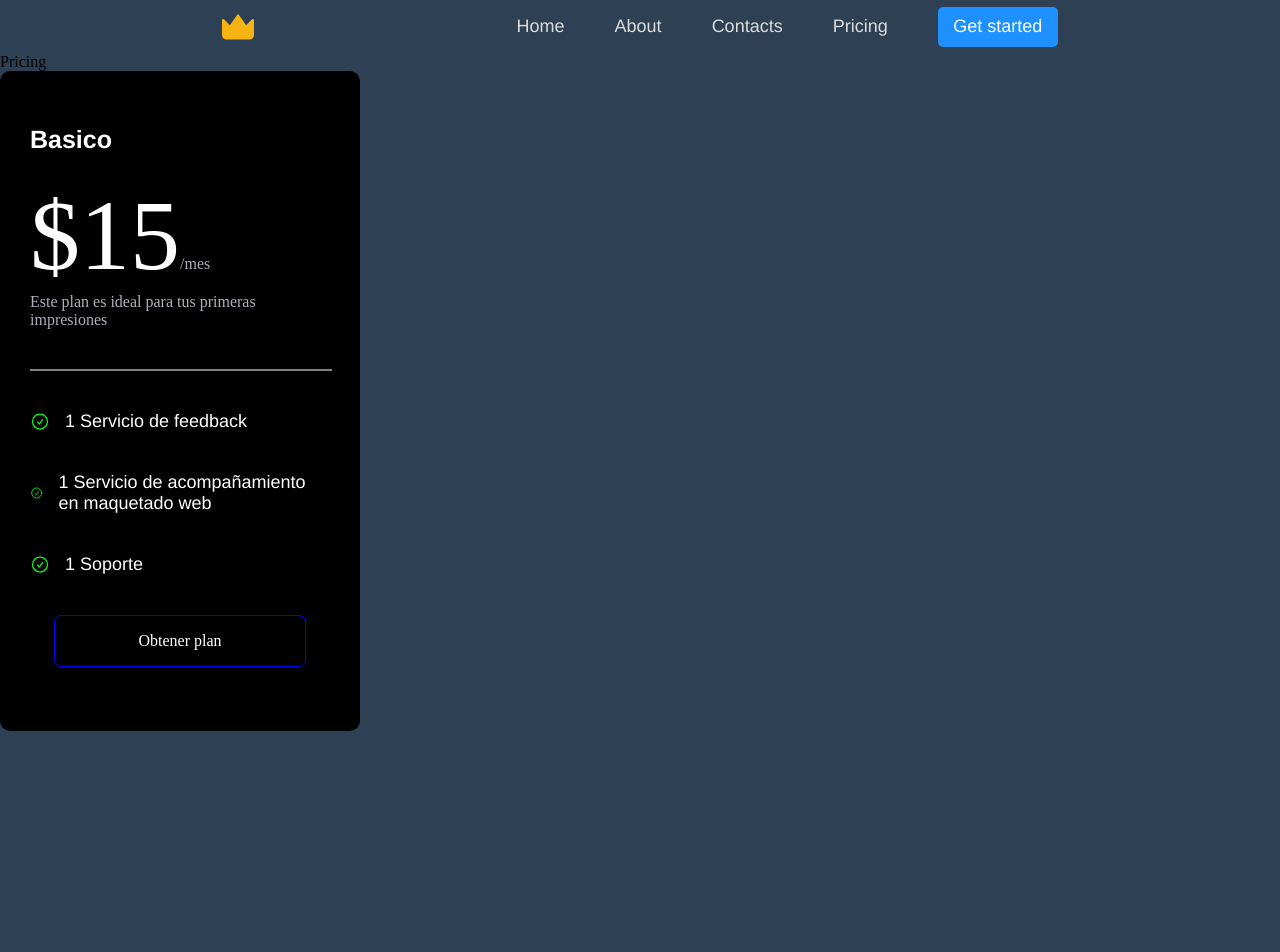
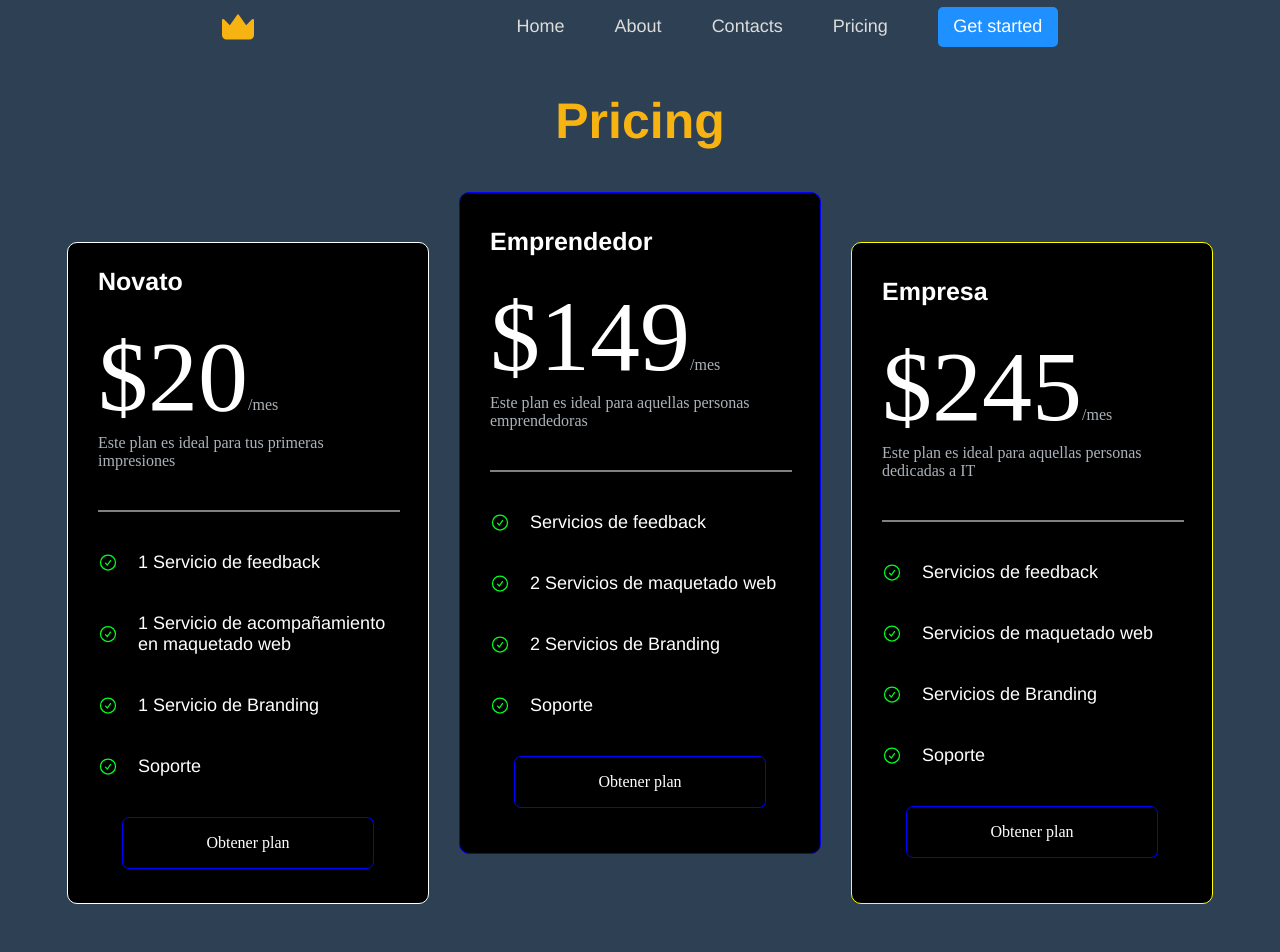
Before and after one commit to Soyagvs/diplo-react-tp, a React (Vite) app: page /pricing in a window 1280 px wide. Shown: the top 952 px of the page. Built offline with nearby package versions, Linux system fonts and the light colour scheme.

Commit message:
add cards and stilos

```diff
--- a/src/components/cards-pricing/card-basic/CardBasic.css
+++ b/src/components/cards-pricing/card-basic/CardBasic.css
@@ -1,31 +1,37 @@
-.svg-card{
+.svg-card {
     width: 20px;
 }
-.div-card{
+
+.div-card {
     display: flex;
-    gap: 15px;
+    gap: 20px;
 }
-.border-card{
+
+.border-card {
     border: 1px solid gray;
-    width:100%;
+    width: 100%;
 }
-.number-card{
+
+.number-card {
     font-size: 100px;
     color: white;
 }
-.title-card{
+
+.title-card {
     color: white;
     margin-top: -10px;
     font-size: 25px;
     font-family: 'Franklin Gothic Medium', 'Arial Narrow', Arial, sans-serif;
 }
-.p-card{
+
+.p-card {
     color: white;
+    width: 250px;
     font-size: 18px;
     font-family: 'Franklin Gothic Medium', 'Arial Narrow', Arial, sans-serif;
 }
 
-.card-container{
+.card-container {
     display: flex;
     flex-direction: column;
     justify-content: center;
@@ -35,13 +41,11 @@
     border-radius: 10px;
     padding: 30px;
     gap: 40px;
+    border: 1px solid white;
 }
 
-.card-container:hover{
-    transform: scale(1.1);
-    transition: 0.5s;
-}
-.button-card{
+
+.button-card {
     display: flex;
     justify-content: center;
     align-items: center;
@@ -52,11 +56,11 @@
     color: white;
 }
 
-.text{
+.text {
     margin-top: -50px;
 }
 
-.button-container{
+.button-container {
     display: flex;
     justify-content: center;
     align-items: center;
--- a/src/components/cards-pricing/card-basic/CardBasic.jsx
+++ b/src/components/cards-pricing/card-basic/CardBasic.jsx
@@ -4,9 +4,9 @@ import './CardBasic.css'
 export default function CardBasic() {
   return (
     <div className='card-container'>
-      <h4 className='title-card'>Basico</h4>
+      <h4 className='title-card'>Novato</h4>
       <div className='text'>
-        <p><span className='number-card'>$15</span>/mes</p>
+        <p><span className='number-card'>$20</span>/mes</p>
         <p>Este plan es ideal para tus primeras impresiones</p>
       </div>
       <div className='border-card'></div>
@@ -20,7 +20,11 @@ export default function CardBasic() {
       </div>
       <div className='div-card'>
         <Tilde />
-        <p className='p-card'>1 Soporte</p>
+        <p className='p-card'>1 Servicio de Branding</p>
+      </div>
+      <div className='div-card'>
+        <Tilde />
+        <p className='p-card'>Soporte</p>
       </div>
       <div className='button-container'>
         <a className="button-card" href="">Obtener plan</a>
--- a/src/components/cards-pricing/card-medium/CardMedium.css
+++ b/src/components/cards-pricing/card-medium/CardMedium.css
@@ -0,0 +1,68 @@
+.svg-card {
+    width: 20px;
+}
+
+.div-card2 {
+    display: flex;
+    gap: 20px;
+}
+
+.border-card2 {
+    border: 1px solid gray;
+    width: 100%;
+}
+
+.number-card2 {
+    font-size: 100px;
+    color: white;
+}
+
+.title-card2 {
+    color: white;
+    margin-top: -10px;
+    font-size: 25px;
+    font-family: 'Franklin Gothic Medium', 'Arial Narrow', Arial, sans-serif;
+}
+
+.p-card2 {
+    color: white;
+    width: 250px;
+    font-size: 18px;
+    font-family: 'Franklin Gothic Medium', 'Arial Narrow', Arial, sans-serif;
+}
+
+.card-container2 {
+    display: flex;
+    flex-direction: column;
+    justify-content: center;
+    width: 300px;
+    height: 600px;
+    background-color: black;
+    border-radius: 10px;
+    padding: 30px;
+    gap: 40px;
+    border: 1px solid blue;
+    margin-top: -50px;
+}
+
+
+.button-card2 {
+    display: flex;
+    justify-content: center;
+    align-items: center;
+    width: 250px;
+    height: 50px;
+    border: 1px solid blue;
+    border-radius: 7px;
+    color: white;
+}
+
+.text2 {
+    margin-top: -50px;
+}
+
+.button-container2 {
+    display: flex;
+    justify-content: center;
+    align-items: center;
+}
--- a/src/components/cards-pricing/card-medium/CardMedium.jsx
+++ b/src/components/cards-pricing/card-medium/CardMedium.jsx
@@ -1,9 +1,34 @@
 import './CardMedium.css'
+import Tilde from '../../icons/Tilde'
 
 export default function CardMedium() {
   return (
-    <div>
-
+    <div className='card-container2'>
+      <h4 className='title-card2'>Emprendedor</h4>
+      <div className='text2'>
+        <p><span className='number-card2'>$149</span>/mes</p>
+        <p>Este plan es ideal para aquellas personas emprendedoras</p>
+      </div>
+      <div className='border-card2'></div>
+      <div className='div-card2'>
+        <Tilde />
+        <p className='p-card2'>Servicios de feedback</p>
+      </div>
+      <div className='div-card2'>
+        <Tilde />
+        <p className='p-card2'>2 Servicios de maquetado web</p>
+      </div>
+      <div className='div-card2'>
+        <Tilde />
+        <p className='p-card2'>2 Servicios de Branding</p>
+      </div>
+      <div className='div-card2'>
+        <Tilde />
+        <p className='p-card2'>Soporte</p>
+      </div>
+      <div className='button-container2'>
+        <a className="button-card2" href="">Obtener plan</a>
+      </div>
     </div>
   )
 }
--- a/src/components/cards-pricing/card-premium/CardPremium.css
+++ b/src/components/cards-pricing/card-premium/CardPremium.css
@@ -0,0 +1,67 @@
+.svg-card {
+    width: 20px;
+}
+
+.div-card3 {
+    display: flex;
+    gap: 20px;
+}
+
+.border-card3 {
+    border: 1px solid gray;
+    width: 100%;
+}
+
+.number-card3 {
+    font-size: 100px;
+    color: white;
+}
+
+.title-card3 {
+    color: white;
+    margin-top: -10px;
+    font-size: 25px;
+    font-family: 'Franklin Gothic Medium', 'Arial Narrow', Arial, sans-serif;
+}
+
+.p-card3 {
+    color: white;
+    width: 250px;
+    font-size: 18px;
+    font-family: 'Franklin Gothic Medium', 'Arial Narrow', Arial, sans-serif;
+}
+
+.card-container3 {
+    display: flex;
+    flex-direction: column;
+    justify-content: center;
+    width: 300px;
+    height: 600px;
+    background-color: black;
+    border-radius: 10px;
+    padding: 30px;
+    gap: 40px;
+    border: 1px solid yellow;
+}
+
+
+.button-card3 {
+    display: flex;
+    justify-content: center;
+    align-items: center;
+    width: 250px;
+    height: 50px;
+    border: 1px solid blue;
+    border-radius: 7px;
+    color: white;
+}
+
+.text3 {
+    margin-top: -50px;
+}
+
+.button-container3 {
+    display: flex;
+    justify-content: center;
+    align-items: center;
+}
--- a/src/components/cards-pricing/card-premium/CardPremium.jsx
+++ b/src/components/cards-pricing/card-premium/CardPremium.jsx
@@ -1,9 +1,34 @@
 import './CardPremium.css'
+import Tilde from '../../icons/Tilde'
 
 export default function CardPremium() {
   return (
-    <div>
-
+    <div className='card-container3'>
+      <h4 className='title-card3'>Empresa</h4>
+      <div className='text3'>
+        <p><span className='number-card3'>$245</span>/mes</p>
+        <p>Este plan es ideal para aquellas personas dedicadas a IT</p>
+      </div>
+      <div className='border-card3'></div>
+      <div className='div-card3'>
+        <Tilde />
+        <p className='p-card3'>Servicios de feedback</p>
+      </div>
+      <div className='div-card3'>
+        <Tilde />
+        <p className='p-card3'>Servicios de maquetado web</p>
+      </div>
+      <div className='div-card3'>
+        <Tilde />
+        <p className='p-card3'>Servicios de Branding</p>
+      </div>
+      <div className='div-card3'>
+        <Tilde />
+        <p className='p-card3'>Soporte</p>
+      </div>
+      <div className='button-container3'>
+        <a className="button-card3" href="">Obtener plan</a>
+      </div>
     </div>
   )
 }
--- a/src/components/layouts/footer/Footer.css
+++ b/src/components/layouts/footer/Footer.css
@@ -3,14 +3,11 @@
     justify-content: center;
     align-items: center;
     flex-direction: column;
-    background-color: white;
+    background-color: black;
     padding: 10px;
 }
-.border-footer{
-    width: 1020px;
-    border: 1px solid #F6B312;
+.footer-text{
+    color: white;
+    font-size: 15px;
+    font-family: 'Franklin Gothic Medium', 'Arial Narrow', Arial, sans-serif;
 }
-.footer-text{
-    color: black;
-    font-size: 20px;
-}
--- a/src/components/layouts/footer/Footer.jsx
+++ b/src/components/layouts/footer/Footer.jsx
@@ -7,7 +7,6 @@ const Footer = () => {
   return (
     <footer className='footer-container'>
       <p className='footer-text'>Agustin Martinez</p>
-      <div className='border-footer'></div>
       <p className='footer-text'>all right reserved | {year}</p>
     </footer>
   )
--- a/src/pages/about/About.css
+++ b/src/pages/about/About.css
@@ -40,4 +40,5 @@ span{
 h2{
     font-family: 'Franklin Gothic Medium', 'Arial Narrow', Arial, sans-serif;
     padding-top: 40px;
+    font-size: 50px;
 }
--- a/src/pages/pricing/Pricing.css
+++ b/src/pages/pricing/Pricing.css
@@ -0,0 +1,14 @@
+.grid-container{
+    display: flex;
+    gap: 30px;
+    margin-top: 50px;
+}
+.container{
+    display: flex;
+    flex-direction: column;
+    justify-content: center;
+    align-items: center;
+}
+.title-pricing{
+    margin-top: -50px;
+}
--- a/src/pages/pricing/Pricing.jsx
+++ b/src/pages/pricing/Pricing.jsx
@@ -1,11 +1,17 @@
 import "./Pricing.css"
-import CardBasic from '../../components/cards-pricing/card-basic/CardBasic'
+import CardBasic from "../../components/cards-pricing/card-basic/CardBasic"
+import CardMedium from "../../components/cards-pricing/card-medium/CardMedium"
+import CardPremium from "../../components/cards-pricing/card-premium/CardPremium"
 
 const Pricing = () => {
     return (
-        <main>
-            Pricing
-            <CardBasic />
+        <main className="container">
+            <h2 className="title-pricing">Pricing</h2>
+            <div className="grid-container">
+                <CardBasic />
+                <CardMedium />
+                <CardPremium />
+            </div>
         </main>
     )
 }
```
